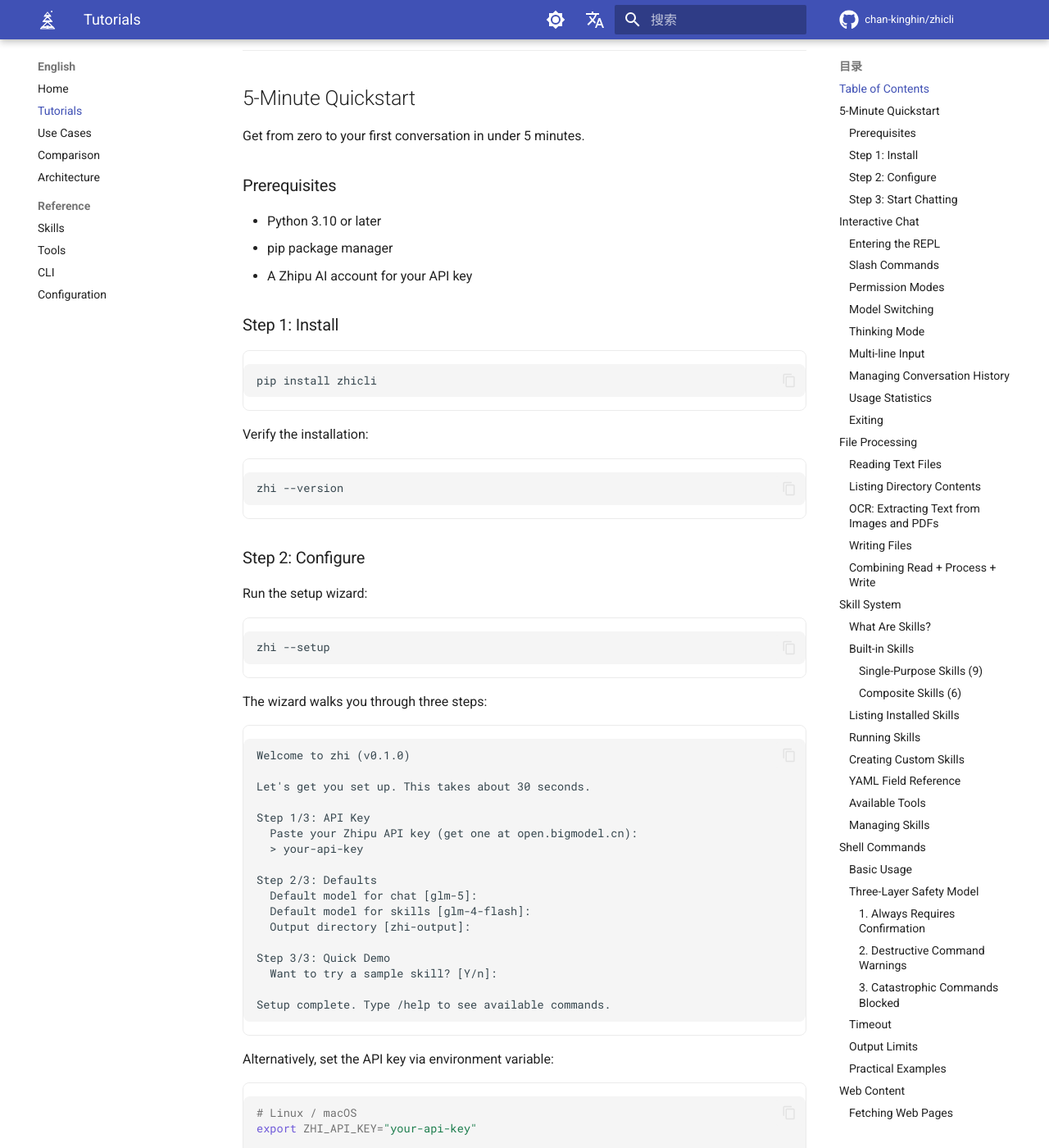
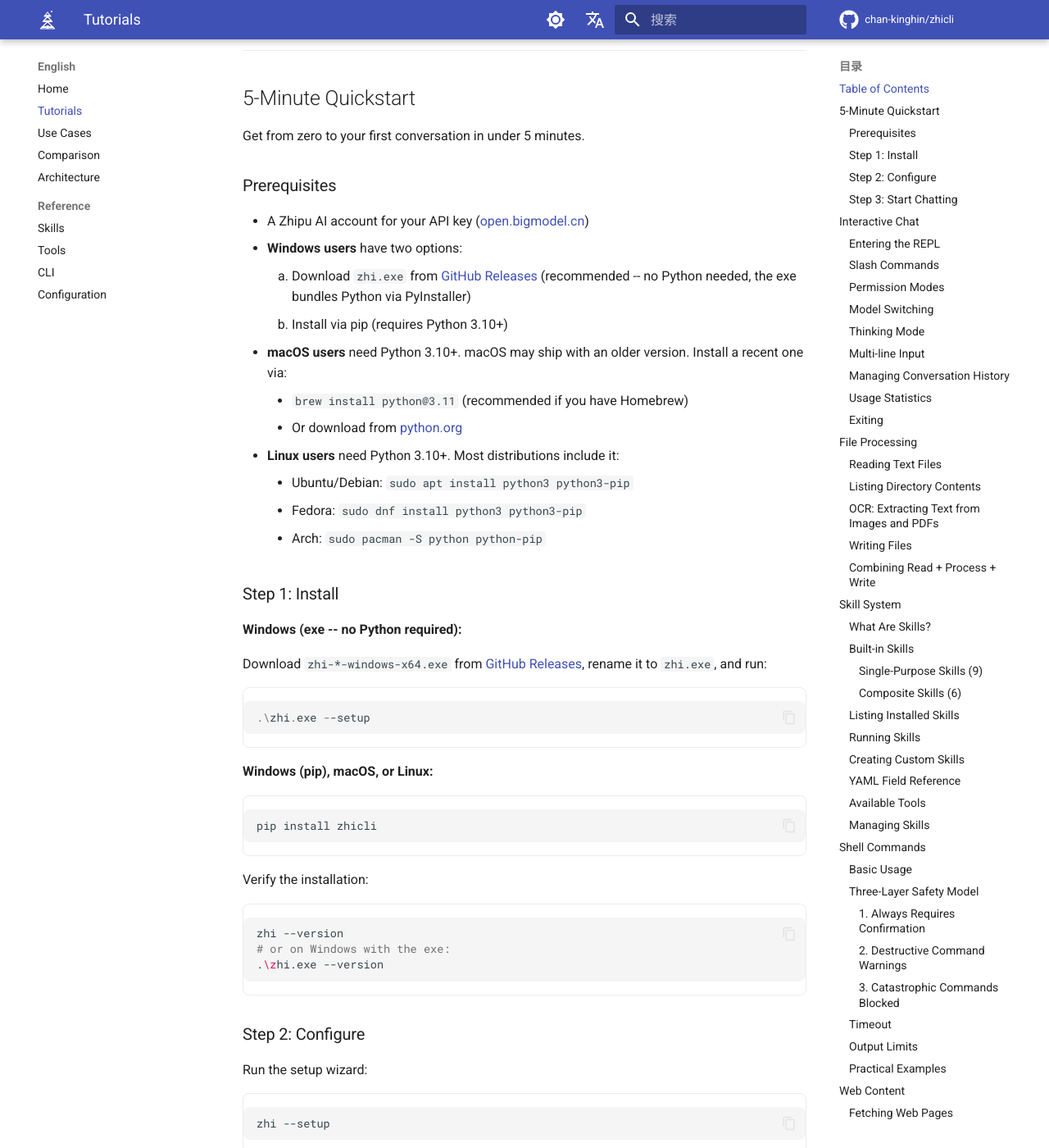
Before and after one commit to chan-kinghin/zhicli, an MkDocs documentation site: the page built from docs/en/tutorials.md, in a window 1280 px wide and 1400 px high, scrolled down 587 px. Shown: the whole window at 82% size. Built offline with MkDocs 1.6.1 and Material for MkDocs 9.7.7, drawn with Linux system fonts in a browser that asks for light colours; comment, search, counter and statistics services are not loaded; some of the changed text lies outside the part shown.

Commit message:
docs: update README and tutorials with Python install guidance
- Add platform-specific Python installation instructions
- Clarify Windows .exe bundle includes Python (no install needed)
- Update tool count from 7 to 8 (added ask_user)
- Update test badge from 354 to 684
- Sync Chinese and English docs

````diff
--- a/docs/en/tutorials.md
+++ b/docs/en/tutorials.md
@@ -22,11 +22,29 @@
 
 ### Prerequisites
 
-- Python 3.10 or later
-- pip package manager
-- A Zhipu AI account for your API key
+- A Zhipu AI account for your API key ([open.bigmodel.cn](https://open.bigmodel.cn))
+- **Windows users** have two options:
+    1. Download `zhi.exe` from [GitHub Releases](https://github.com/chan-kinghin/zhicli/releases) (recommended -- no Python needed, the exe bundles Python via PyInstaller)
+    2. Install via pip (requires Python 3.10+)
+- **macOS users** need Python 3.10+. macOS may ship with an older version. Install a recent one via:
+    - `brew install python@3.11` (recommended if you have Homebrew)
+    - Or download from [python.org](https://www.python.org/downloads/)
+- **Linux users** need Python 3.10+. Most distributions include it:
+    - Ubuntu/Debian: `sudo apt install python3 python3-pip`
+    - Fedora: `sudo dnf install python3 python3-pip`
+    - Arch: `sudo pacman -S python python-pip`
 
 ### Step 1: Install
+
+**Windows (exe -- no Python required):**
+
+Download `zhi-*-windows-x64.exe` from [GitHub Releases](https://github.com/chan-kinghin/zhicli/releases), rename it to `zhi.exe`, and run:
+
+```powershell
+.\zhi.exe --setup
+```
+
+**Windows (pip), macOS, or Linux:**
 
 ```bash
 pip install zhicli
@@ -36,6 +54,8 @@
 
 ```bash
 zhi --version
+# or on Windows with the exe:
+.\zhi.exe --version
 ```
 
 ### Step 2: Configure
@@ -441,6 +461,7 @@
 | `shell` | Execute shell commands | High |
 | `web_fetch` | Fetch web page content | Low |
 | `skill_create` | Create new skills | High |
+| `ask_user` | Ask the user a question mid-execution | Low |
 
 ### Managing Skills
 
````
Also changed, not shown: README.md (+41 -5 lines), docs/en/index.md (+6 -3 lines), docs/index.md (+4 -1 lines), docs/zh/index.md (+4 -1 lines), docs/zh/tutorials.md (+20 -2 lines).
